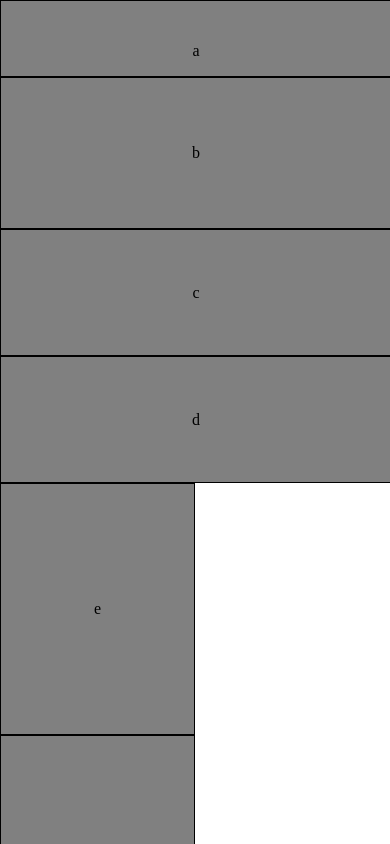
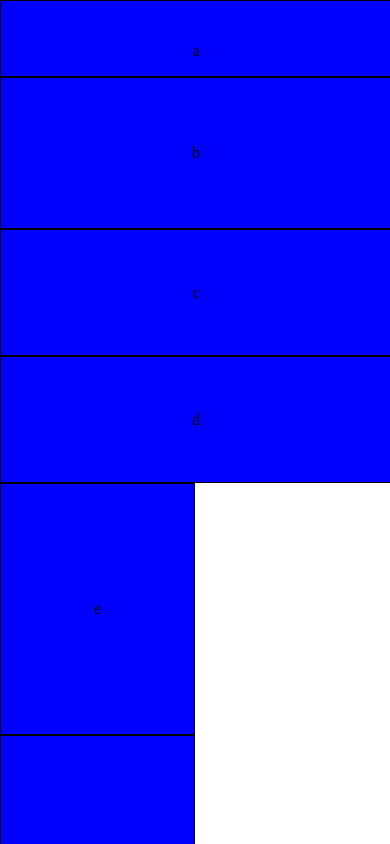
Before and after one commit to noahsadude/301-lab-01, a plain HTML site: page index.html in a window 390 px wide. Shown: the top 844 px of the page. Drawn offline with Linux system fonts and the light colour scheme.

Commit message:
fixing mobile colors

```diff
--- a/css/layout.css
+++ b/css/layout.css
@@ -35,6 +35,10 @@
 }
 
 @media(max-width:777px){
+  nav, .box, .line1, #b, footer{
+    background-color:blue;
+  }
+
   nav{
     height: 75px;
     width: 100%;
```
